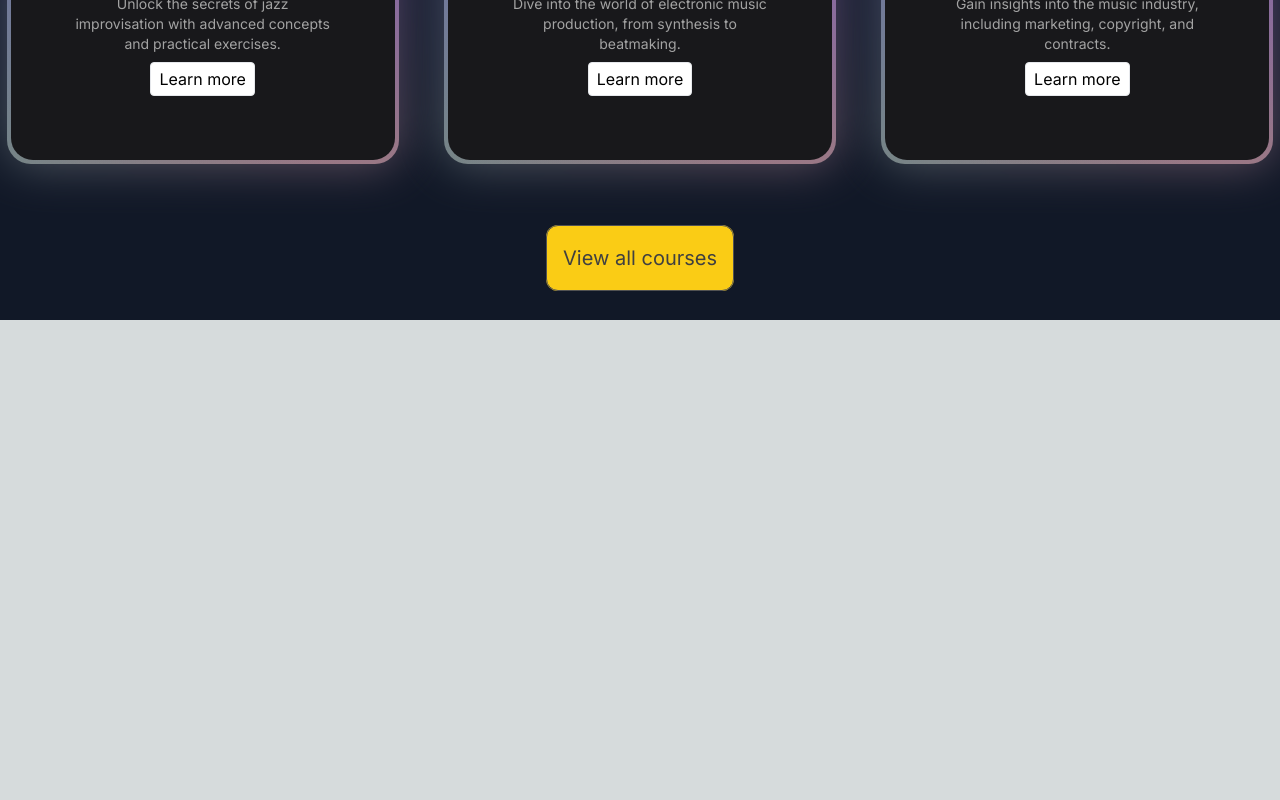
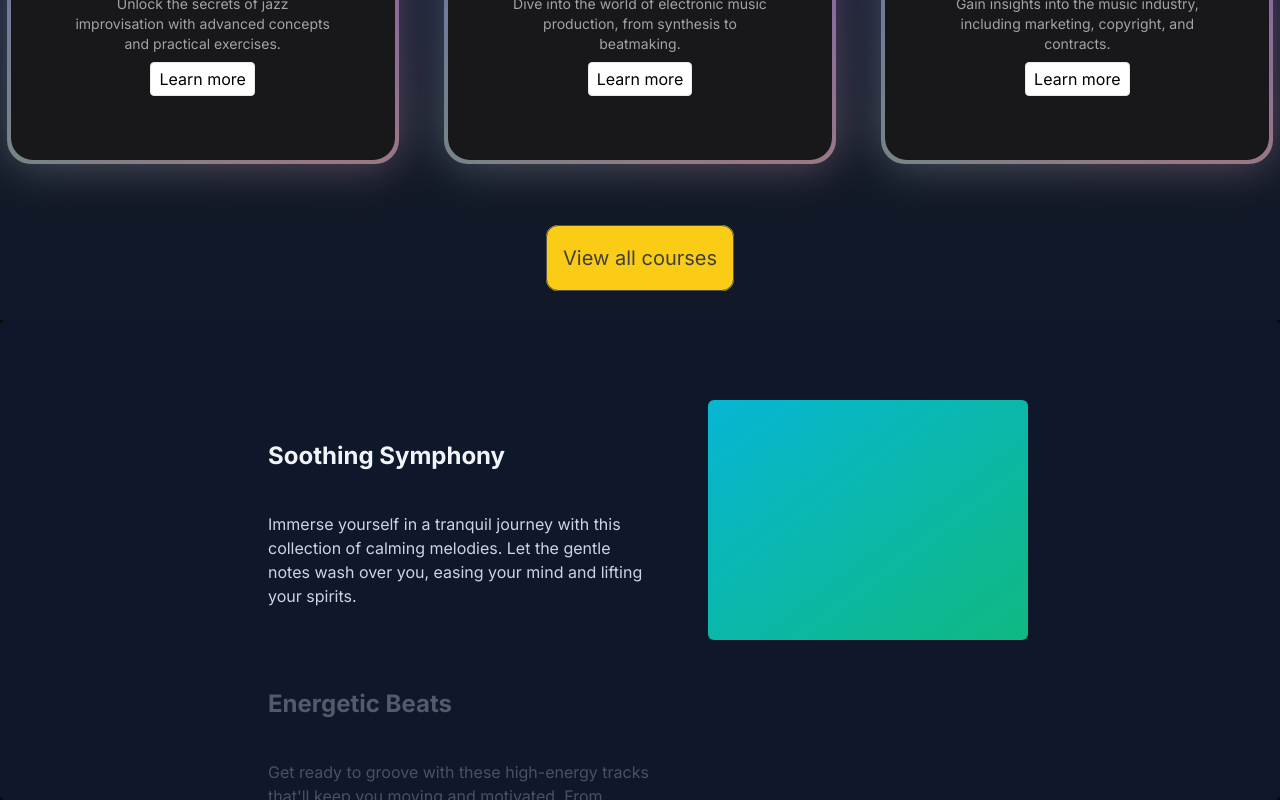
Before and after one commit to DEVnitishOfficial/Music_App-Next.js, a Next.js app: page / in a window 1280 px wide. Shown: the part 1320-2120 px from the top of the page. Before the commit the page ends 1640 px from the top, so only its background shows below. Built offline with nearby package versions, Linux system fonts and the light colour scheme.

Commit message:
added sticky scroll

```diff
--- a/src/app/page.tsx
+++ b/src/app/page.tsx
@@ -1,5 +1,6 @@
 import FeaturedCourses from "@/components/FeaturedCourses";
 import HeroSection from "@/components/HeroSection";
+import StickyScroll from "@/components/ImplementStickyScroll";
 
 export default function Home() {
   return (
@@ -7,6 +8,7 @@ export default function Home() {
 
     <HeroSection />
     <FeaturedCourses/>
+    <StickyScroll />
    </main>
   );
 }
--- /dev/null
+++ b/src/components/ImplementStickyScroll.tsx
@@ -0,0 +1,36 @@
+"use client";
+import React from "react";
+import { StickyScroll } from "./ui/sticky-scroll-reveal";
+
+const musicContent = [
+  {
+    "title": "Soothing Symphony",
+    "description": "Immerse yourself in a tranquil journey with this collection of calming melodies. Let the gentle notes wash over you, easing your mind and lifting your spirits."
+  },
+  {
+    "title": "Energetic Beats",
+    "description": "Get ready to groove with these high-energy tracks that'll keep you moving and motivated. From pulsating rhythms to infectious hooks, this playlist is your ultimate source of adrenaline."
+  },
+  {
+    "title": "Mellow Vibes",
+    "description": "Unwind and relax with this selection of laid-back tunes. Perfect for lazy afternoons or cozy evenings, these tracks will envelop you in a cocoon of warmth and serenity."
+  },
+  {
+    "title": "Epic Soundscapes",
+    "description": "Embark on an epic adventure with these cinematic masterpieces. From sweeping orchestral arrangements to powerful crescendos, let your imagination run wild as you traverse vast musical landscapes."
+  },
+  {
+    "title": "Retro Grooves",
+    "description": "Take a trip down memory lane with this nostalgic playlist of retro hits. Whether you're a fan of the '80s, '90s, or beyond, these timeless classics will transport you to a bygone era."
+  }
+]
+
+function ImplementStickyScroll() {
+  return (
+    <div>
+      <StickyScroll content={musicContent}/>
+    </div>
+  )
+}
+
+export default ImplementStickyScroll
--- /dev/null
+++ b/src/components/ui/sticky-scroll-reveal.tsx
@@ -0,0 +1,88 @@
+"use client";
+import React, { useRef } from "react";
+import { useMotionValueEvent, useScroll } from "framer-motion";
+import { motion } from "framer-motion";
+
+export const StickyScroll = ({
+  content,
+}: {
+  content: {
+    title: string;
+    description: string;
+  }[];
+}) => {
+  const [activeCard, setActiveCard] = React.useState(0);
+  const ref = useRef<any>(null);
+  const { scrollYProgress } = useScroll({
+    container: ref,
+    offset: ["start start", "end start"],
+  });
+  const cardLength = content.length;
+
+  useMotionValueEvent(scrollYProgress, "change", (latest) => {
+    const cardsBreakpoints = content.map((_, index) => index / cardLength);
+    cardsBreakpoints.forEach((breakpoint, index) => {
+      if (latest > breakpoint - 0.2 && latest <= breakpoint) {
+        setActiveCard(() => index);
+      }
+    });
+  });
+
+  const backgroundColors = [
+    "var(--slate-900)",
+    "var(--black)",
+    "var(--neutral-900)",
+  ];
+  const linearGradients = [
+    "linear-gradient(to bottom right, var(--cyan-500), var(--emerald-500))",
+    "linear-gradient(to bottom right, var(--pink-500), var(--indigo-500))",
+    "linear-gradient(to bottom right, var(--orange-500), var(--yellow-500))",
+  ];
+  return (
+    <motion.div
+      animate={{
+        backgroundColor: backgroundColors[activeCard % backgroundColors.length],
+      }}
+      className="h-[30rem] overflow-y-auto flex justify-center relative space-x-10 rounded-md p-10"
+      ref={ref}
+    >
+      <div className="div relative flex items-start px-4">
+        <div className="max-w-2xl">
+          {content.map((item, index) => (
+            <div key={item.title + index} className="my-20">
+              <motion.h2
+                initial={{
+                  opacity: 0,
+                }}
+                animate={{
+                  opacity: activeCard === index ? 1 : 0.3,
+                }}
+                className="text-2xl font-bold text-slate-100"
+              >
+                {item.title}
+              </motion.h2>
+              <motion.p
+                initial={{
+                  opacity: 0,
+                }}
+                animate={{
+                  opacity: activeCard === index ? 1 : 0.3,
+                }}
+                className="text-kg text-slate-300 max-w-sm mt-10"
+              >
+                {item.description}
+              </motion.p>
+            </div>
+          ))}
+          <div className="h-40" />
+        </div>
+      </div>
+      <motion.div
+        animate={{
+          background: linearGradients[activeCard % linearGradients.length],
+        }}
+        className="hidden lg:block h-60 w-80 rounded-md bg-white sticky top-10 overflow-hidden"
+      ></motion.div>
+    </motion.div>
+  );
+};
```
